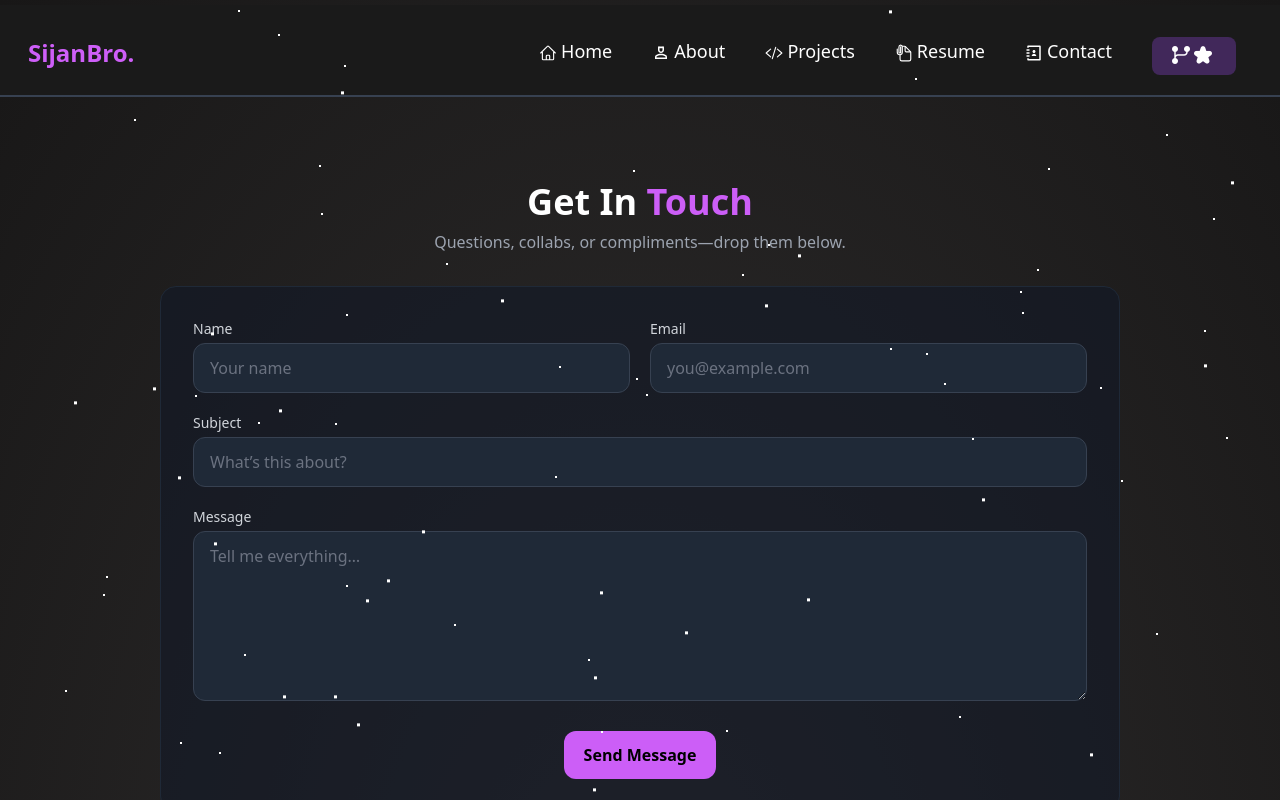
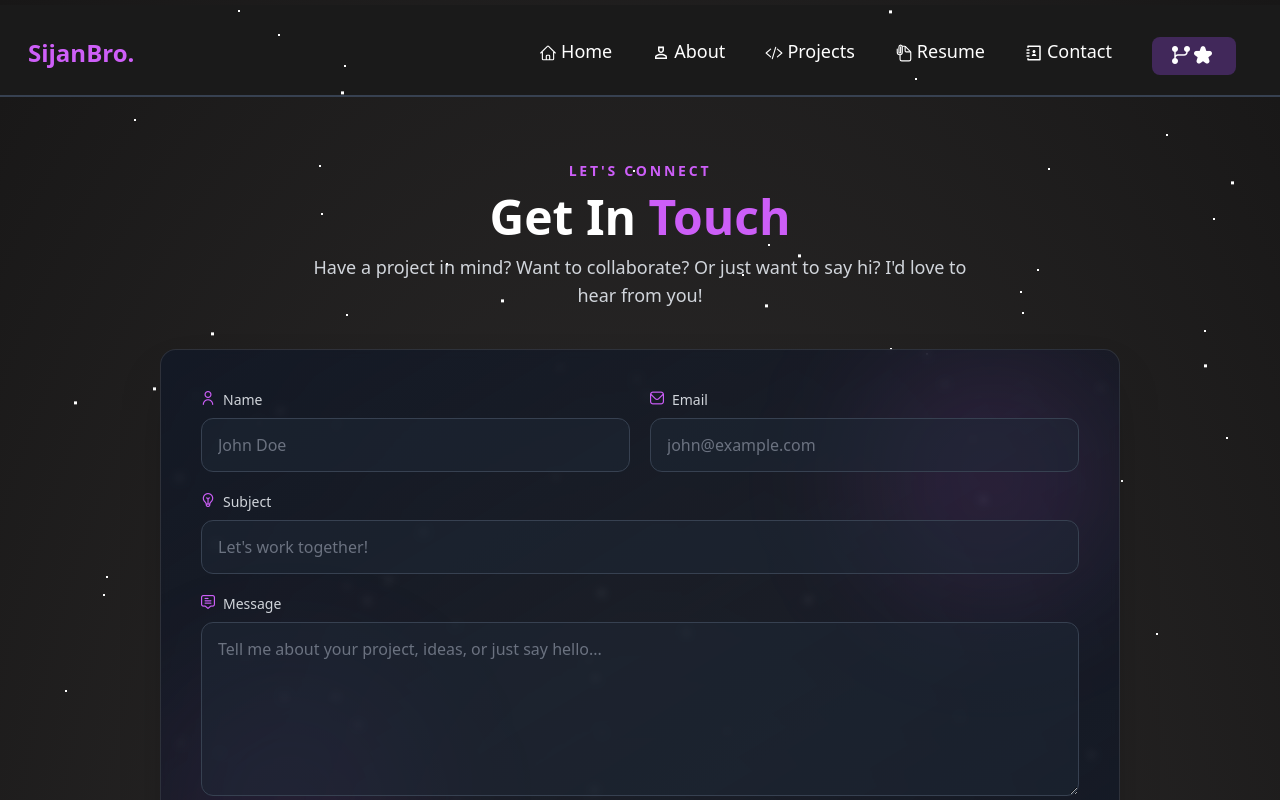
Before and after one commit to sijanbroo/Portfolio, a React (Vite) app: page /contact in a window 1280 px wide. Shown: the top 800 px of the page. Built offline with nearby package versions, Linux system fonts and the light colour scheme; no server answers.

Commit message:
made a workable contact form

```diff
--- a/src/components/Contact.jsx
+++ b/src/components/Contact.jsx
@@ -1,6 +1,7 @@
 // src/components/Contact.jsx
 import React, { useState } from "react";
 import { toast } from "react-toastify";
+import conf from "../conf/conf";
 
 export default function Contact() {
   const [submitting, setSubmitting] = useState(false);
@@ -9,36 +10,33 @@ export default function Contact() {
     e.preventDefault();
     const form = e.currentTarget;
     if (!form.checkValidity()) {
-      // Trigger native validation messages
       form.reportValidity();
       return;
     }
 
+
     setSubmitting(true);
 
-    // Honeypot check
-    const botTrap = new FormData(form).get("company");
+    const formData = new FormData(form);
+    const botTrap = formData.get("company");
     if (botTrap) {
       setSubmitting(false);
       return;
     }
 
-    const payload = {
-      name: form.name.value.trim(),
-      email: form.email.value.trim(),
-      subject: form.subject.value.trim(),
-      message: form.message.value.trim(),
-    };
+    formData.set("name", form.name.value.trim());
+    formData.set("email", form.email.value.trim());
+    formData.set("subject", form.subject.value.trim());
+    formData.set("message", form.message.value.trim());
 
     try {
-      // TODO: Replace with your API endpoint
-      const res = await fetch("/api/contact", {
+      const res = await fetch("https://api.web3forms.com/submit", {
         method: "POST",
-        headers: { "Content-Type": "application/json" },
-        body: JSON.stringify(payload),
+        body: formData,
       });
 
-      if (!res.ok) throw new Error("Failed to send");
+      const data = await res.json();
+      if (!res.ok || !data.success) throw new Error("Failed to send");
 
       toast.success("Message sent. I’ll get back to you soon!");
       form.reset();
@@ -50,20 +48,28 @@ export default function Contact() {
   }
 
   return (
-    <section className="min-h-screen flex items-center">
-      <div className="mx-auto max-w-screen-lg w-full px-4 sm:px-6 lg:px-8 py-10">
-        <header className="mb-8 text-center">
-          <h1 className="text-3xl sm:text-4xl font-bold">
+    <section className="min-h-screen flex items-center py-12 sm:py-16">
+      <div className="mx-auto max-w-screen-lg w-full px-4 sm:px-6 lg:px-8">
+        <header className="mb-10 text-center space-y-3">
+          <p className="text-sm font-semibold uppercase tracking-[0.2em] text-[#cc5ef7]">
+            Let's Connect
+          </p>
+          <h1 className="text-3xl sm:text-4xl md:text-5xl font-bold">
             Get In <span className="text-[#cc5ef7]">Touch</span>
           </h1>
-          <p className="text-gray-400 mt-2">
-            Questions, collabs, or compliments—drop them below.
+          <p className="text-gray-300 text-base sm:text-lg max-w-2xl mx-auto">
+            Have a project in mind? Want to collaborate? Or just want to say hi?
+            I'd love to hear from you!
           </p>
         </header>
 
-        <div className="rounded-2xl bg-gray-900/60 border border-gray-800 p-5 sm:p-8">
+        <div className="relative rounded-2xl bg-gradient-to-br from-gray-900/80 via-gray-900/60 to-gray-900/80 border border-white/10 p-6 sm:p-10 shadow-2xl backdrop-blur-sm overflow-hidden">
+          <div className="absolute top-0 right-0 w-64 h-64 bg-[#cc5ef7]/10 rounded-full blur-3xl -z-10" />
+          <div className="absolute bottom-0 left-0 w-64 h-64 bg-[#8b3fbd]/10 rounded-full blur-3xl -z-10" />
+
           <form onSubmit={onSubmit} noValidate>
-            {/* Honeypot (hidden from humans) */}
+            <input type="hidden" name="access_key" value={conf.web3APIKey} />
+
             <input
               type="text"
               name="company"
@@ -73,13 +79,13 @@ export default function Contact() {
               aria-hidden="true"
             />
 
-            {/* Grid: single column on mobile, two on md+ */}
             <div className="grid grid-cols-1 md:grid-cols-2 gap-5">
               <div>
                 <label
                   htmlFor="name"
-                  className="block text-sm text-gray-300 mb-1"
+                  className="block text-sm font-medium text-gray-300 mb-2 flex items-center gap-2"
                 >
+                  <i className="fi fi-rr-user text-[#cc5ef7]"></i>
                   Name
                 </label>
                 <input
@@ -88,18 +94,19 @@ export default function Contact() {
                   type="text"
                   required
                   minLength={2}
-                  placeholder="Your name"
-                  className="w-full rounded-xl bg-gray-800 text-gray-100 placeholder-gray-500
+                  placeholder="John Doe"
+                  className="w-full rounded-xl bg-gray-800/50 text-gray-100 placeholder-gray-500
                              border border-gray-700 focus:border-[#cc5ef7] focus:ring-2 focus:ring-[#cc5ef7]/40
-                             px-4 py-3 outline-none"
+                             px-4 py-3.5 outline-none transition-all hover:bg-gray-800/70"
                 />
               </div>
 
               <div>
                 <label
                   htmlFor="email"
-                  className="block text-sm text-gray-300 mb-1"
+                  className="block text-sm font-medium text-gray-300 mb-2 flex items-center gap-2"
                 >
+                  <i className="fi fi-rr-envelope text-[#cc5ef7]"></i>
                   Email
                 </label>
                 <input
@@ -107,18 +114,19 @@ export default function Contact() {
                   name="email"
                   type="email"
                   required
-                  placeholder="you@example.com"
-                  className="w-full rounded-xl bg-gray-800 text-gray-100 placeholder-gray-500
+                  placeholder="john@example.com"
+                  className="w-full rounded-xl bg-gray-800/50 text-gray-100 placeholder-gray-500
                              border border-gray-700 focus:border-[#cc5ef7] focus:ring-2 focus:ring-[#cc5ef7]/40
-                             px-4 py-3 outline-none"
+                             px-4 py-3.5 outline-none transition-all hover:bg-gray-800/70"
                 />
               </div>
 
               <div className="md:col-span-2">
                 <label
                   htmlFor="subject"
-                  className="block text-sm text-gray-300 mb-1"
+                  className="block text-sm font-medium text-gray-300 mb-2 flex items-center gap-2"
                 >
+                  <i className="fi fi-rr-bulb text-[#cc5ef7]"></i>
                   Subject
                 </label>
                 <input
@@ -127,18 +135,19 @@ export default function Contact() {
                   type="text"
                   required
                   minLength={3}
-                  placeholder="What’s this about?"
-                  className="w-full rounded-xl bg-gray-800 text-gray-100 placeholder-gray-500
+                  placeholder="Let's work together!"
+                  className="w-full rounded-xl bg-gray-800/50 text-gray-100 placeholder-gray-500
                              border border-gray-700 focus:border-[#cc5ef7] focus:ring-2 focus:ring-[#cc5ef7]/40
-                             px-4 py-3 outline-none"
+                             px-4 py-3.5 outline-none transition-all hover:bg-gray-800/70"
                 />
               </div>
 
               <div className="md:col-span-2">
                 <label
                   htmlFor="message"
-                  className="block text-sm text-gray-300 mb-1"
+                  className="block text-sm font-medium text-gray-300 mb-2 flex items-center gap-2"
                 >
+                  <i className="fi fi-rr-comment-alt text-[#cc5ef7]"></i>
                   Message
                 </label>
                 <textarea
@@ -147,24 +156,36 @@ export default function Contact() {
                   required
                   minLength={10}
                   rows={6}
-                  placeholder="Tell me everything…"
-                  className="w-full rounded-xl bg-gray-800 text-gray-100 placeholder-gray-500
+                  placeholder="Tell me about your project, ideas, or just say hello..."
+                  className="w-full rounded-xl bg-gray-800/50 text-gray-100 placeholder-gray-500
                              border border-gray-700 focus:border-[#cc5ef7] focus:ring-2 focus:ring-[#cc5ef7]/40
-                             px-4 py-3 outline-none resize-y"
+                             px-4 py-3.5 outline-none resize-y transition-all hover:bg-gray-800/70"
                 />
               </div>
             </div>
 
-            <div className="mt-6 flex items-center justify-center gap-3 flex-wrap">
+            <div className="mt-8 flex items-center justify-center gap-3 flex-wrap">
               <button
                 type="submit"
                 disabled={submitting}
-                className="inline-flex items-center justify-center rounded-xl
-                           bg-[#cc5ef7] text-black font-semibold
-                           px-5 py-3 transition hover:brightness-110 active:brightness-95
-                           disabled:opacity-60 disabled:cursor-not-allowed"
+                className="inline-flex items-center justify-center gap-2 rounded-xl
+                           bg-[#cc5ef7] text-white font-semibold text-base
+                           px-8 py-4 transition-all hover:bg-[#b74bdc] hover:shadow-xl hover:shadow-[#cc5ef7]/40
+                           active:scale-95 shadow-lg shadow-[#cc5ef7]/30
+                           disabled:opacity-60 disabled:cursor-not-allowed disabled:hover:scale-100
+                           focus:outline-none focus:ring-2 focus:ring-[#cc5ef7]/50 focus:ring-offset-2 focus:ring-offset-gray-900"
               >
-                {submitting ? "Sending…" : "Send Message"}
+                {submitting ? (
+                  <>
+                    <i className="fi fi-rr-spinner animate-spin"></i>
+                    <span>Sending...</span>
+                  </>
+                ) : (
+                  <>
+                    <span>Send Message</span>
+                    <i className="fi fi-rr-paper-plane"></i>
+                  </>
+                )}
               </button>
             </div>
 
```
Also changed, not shown: 1 other file (tests, documents, lock files or other folders).
